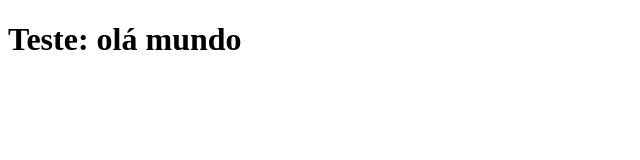
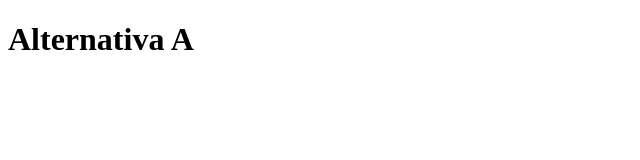
Before and after one commit to kamilavieira/aulas-git, a plain HTML site: page index.html in a window 1280 px wide. Shown: the whole page, without its empty margins (0-640 px from the left). Drawn offline with Linux system fonts and the light colour scheme.

Commit message:
uma nova versão

```diff
--- a/index.html
+++ b/index.html
@@ -6,6 +6,6 @@
     <title>Git - Aula 1</title>
 </head>
 <body>
-    <h1>Teste: olá mundo</h1>
+    <h1>Alternativa A</h1>
 </body>
 </html>
```
